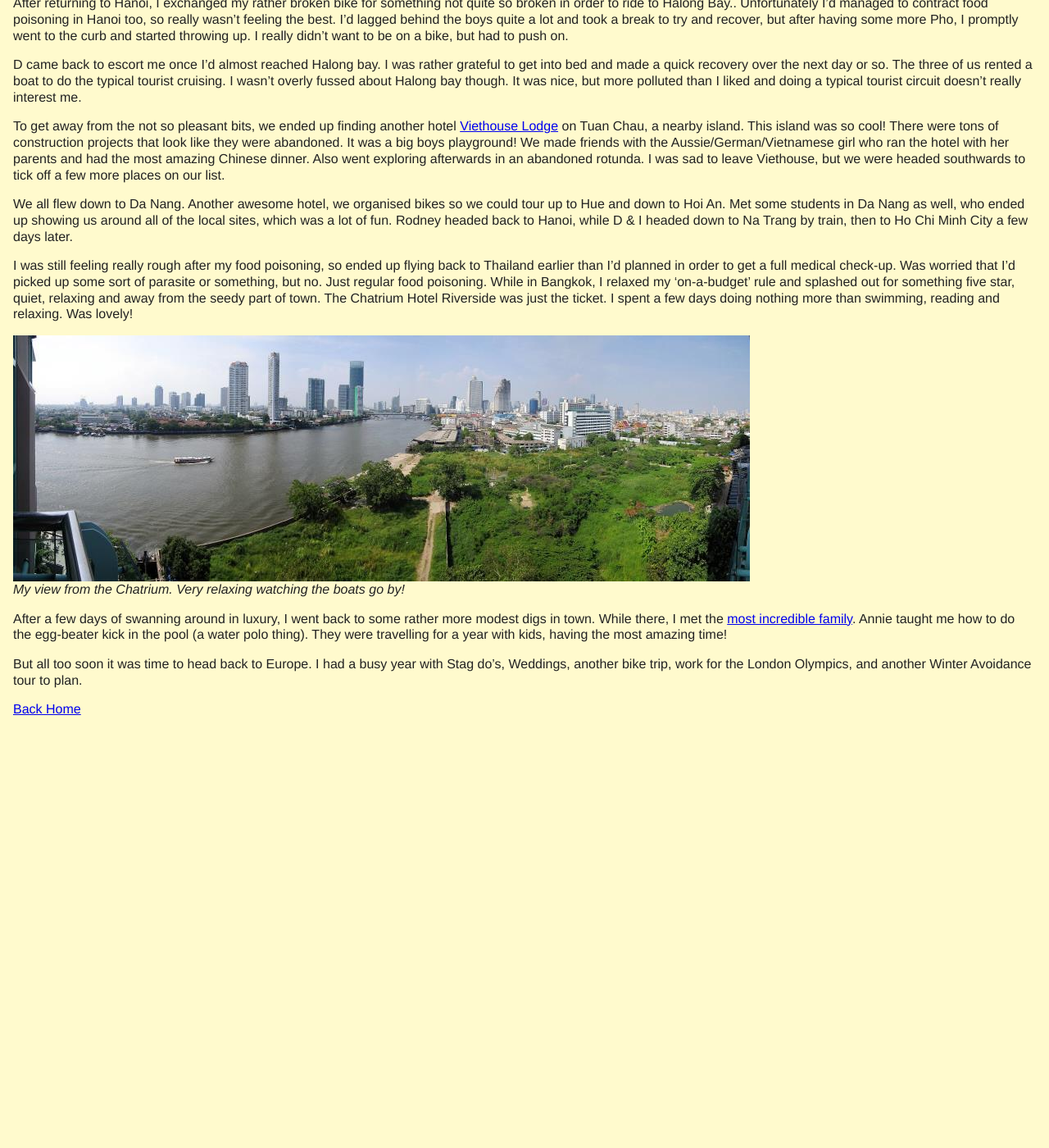
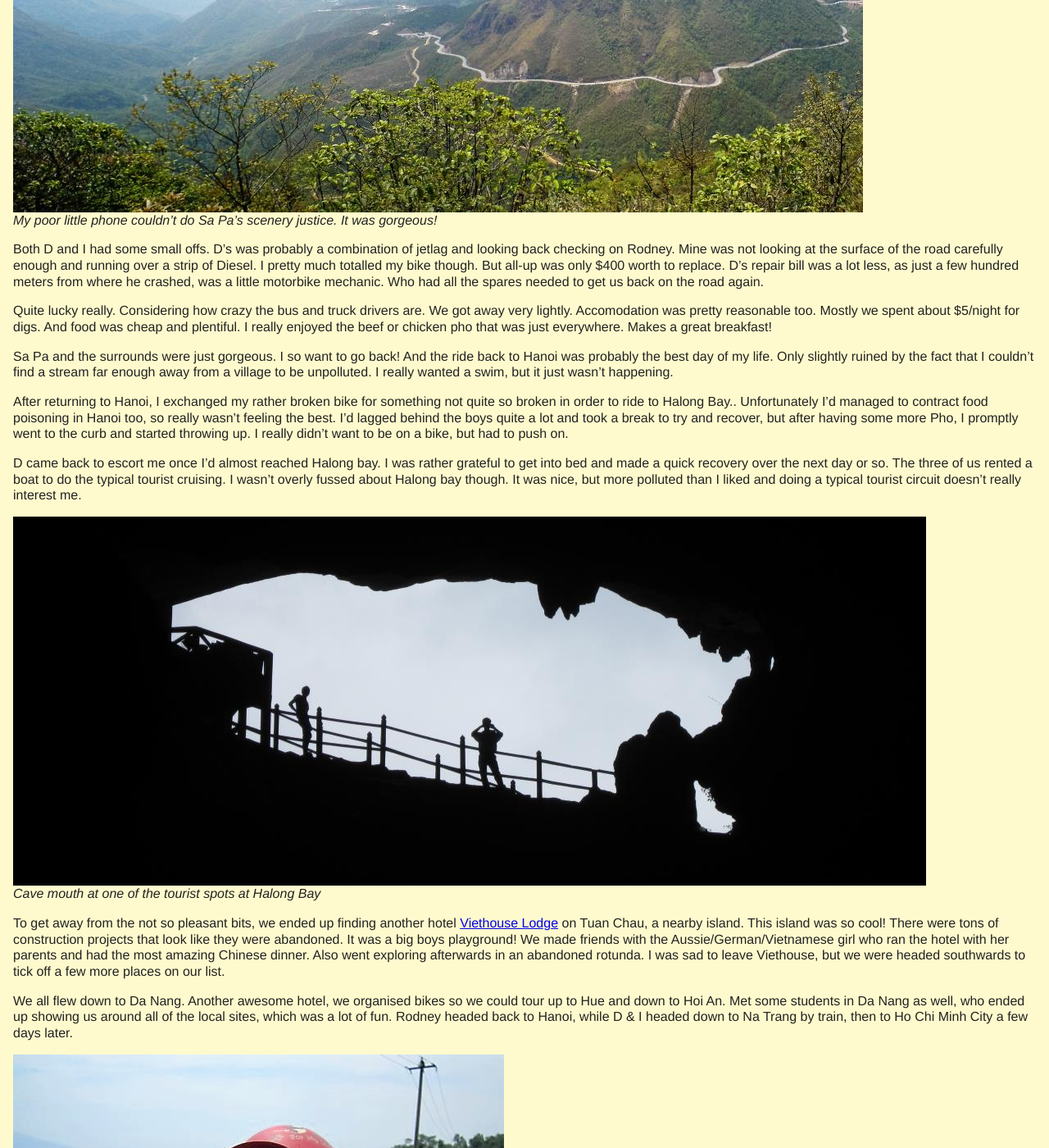
Before and after one commit to davewasthere/davewasthere.github.com, a Jekyll site: the page built from _posts/2012-05-20-lost-my-mojo.md, in a window 1280 px wide and 1400 px high, scrolled down 3502 px. Shown: the whole window at 82% size. Built offline with Jekyll 4.4.1, drawn with Linux system fonts in a browser that asks for light colours; before the commit the page ends 4393 px from its top, so only the background shows below that; some of the changed text lies outside the part shown.

Commit message:
added photos from vietnam

```diff
--- a/_posts/2012-05-20-lost-my-mojo.md
+++ b/_posts/2012-05-20-lost-my-mojo.md
@@ -72,6 +72,9 @@ I'd met D in Auckland. We'd chatted a bit about an upcoming Europe bike trip and
 
 We rode out of Hanoi towards Sa Pa. The scenery was amazing and I was gutted that the only camera I had, was my shitty little 2 Megapixel phone from 2006. I had a nice portable Sony Camera, but that gave up the ghost literally as soon as I landed. It wasn't until I got back to Hanoi that I bit the bullet and bought a new Canon Powershot. Just wish I'd done it before Sa Pa.
 
+<img src="/travel/images/vietnam-sapa.jpg">
+*My poor little phone couldn't do Sa Pa's scenery justice. It was gorgeous!*
+
 Both D and I had some small offs. D's was probably a combination of jetlag and looking back checking on Rodney. Mine was not looking at the surface of the road carefully enough and running over a strip of Diesel. I pretty much totalled my bike though. But all-up was only $400 worth to replace. D's repair bill was a lot less, as just a few hundred meters from where he crashed, was a little motorbike mechanic. Who had all the spares needed to get us back on the road again.
 
 Quite lucky really. Considering how crazy the bus and truck drivers are. We got away very lightly. Accomodation was pretty reasonable too. Mostly we spent about $5/night for digs. And food was cheap and plentiful. I really enjoyed the beef or chicken pho that was just everywhere. Makes a great breakfast!
@@ -82,9 +85,15 @@ After returning to Hanoi, I exchanged my rather broken bike for something not qu
 
 D came back to escort me once I'd almost reached Halong bay. I was rather grateful to get into bed and made a quick recovery over the next day or so. The three of us rented a boat to do the typical tourist cruising. I wasn't overly fussed about Halong bay though. It was nice, but more polluted than I liked and doing a typical tourist circuit doesn't really interest me.
 
+<img src="/travel/images/vietnam-cave.jpg">
+*Cave mouth at one of the tourist spots at Halong Bay*
+
 To get away from the not so pleasant bits, we ended up finding another hotel <a rel="nofollow" href="https://goo.gl/maps/G3MxdaBTYuM2">Viethouse Lodge</a> on Tuan Chau, a nearby island. This island was so cool! There were tons of construction projects that look like they were abandoned. It was a big boys playground! We made friends with the Aussie/German/Vietnamese girl who ran the hotel with her parents and had the most amazing Chinese dinner. Also went exploring afterwards in an abandoned rotunda. I was sad to leave Viethouse, but we were headed southwards to tick off a few more places on our list.
 
 We all flew down to Da Nang. Another awesome hotel, we organised bikes so we could tour up to Hue and down to Hoi An. Met some students in Da Nang as well, who ended up showing us around all of the local sites, which was a lot of fun. Rodney headed back to Hanoi, while D & I headed down to Na Trang by train, then to Ho Chi Minh City a few days later.
+
+<img src="/travel/images/vietnam-selfie.jpg">
+*Obligatory selfie while riding the coastal road north of Da Nang*
 
 I was still feeling really rough after my food poisoning, so ended up flying back to Thailand earlier than I'd planned in order to get a full medical check-up. Was worried that I'd picked up some sort of parasite or something, but no. Just regular food poisoning. While in Bangkok, I relaxed my 'on-a-budget' rule and splashed out for something five star, quiet, relaxing and away from the seedy part of town. The Chatrium Hotel Riverside was just the ticket. I spent a few days doing nothing more than swimming, reading and relaxing. Was lovely!
 
```
Also changed, not shown: travel/images/vietnam-cave.jpg (added), travel/images/vietnam-sapa.jpg (added), travel/images/vietnam-selfie.jpg (added).
